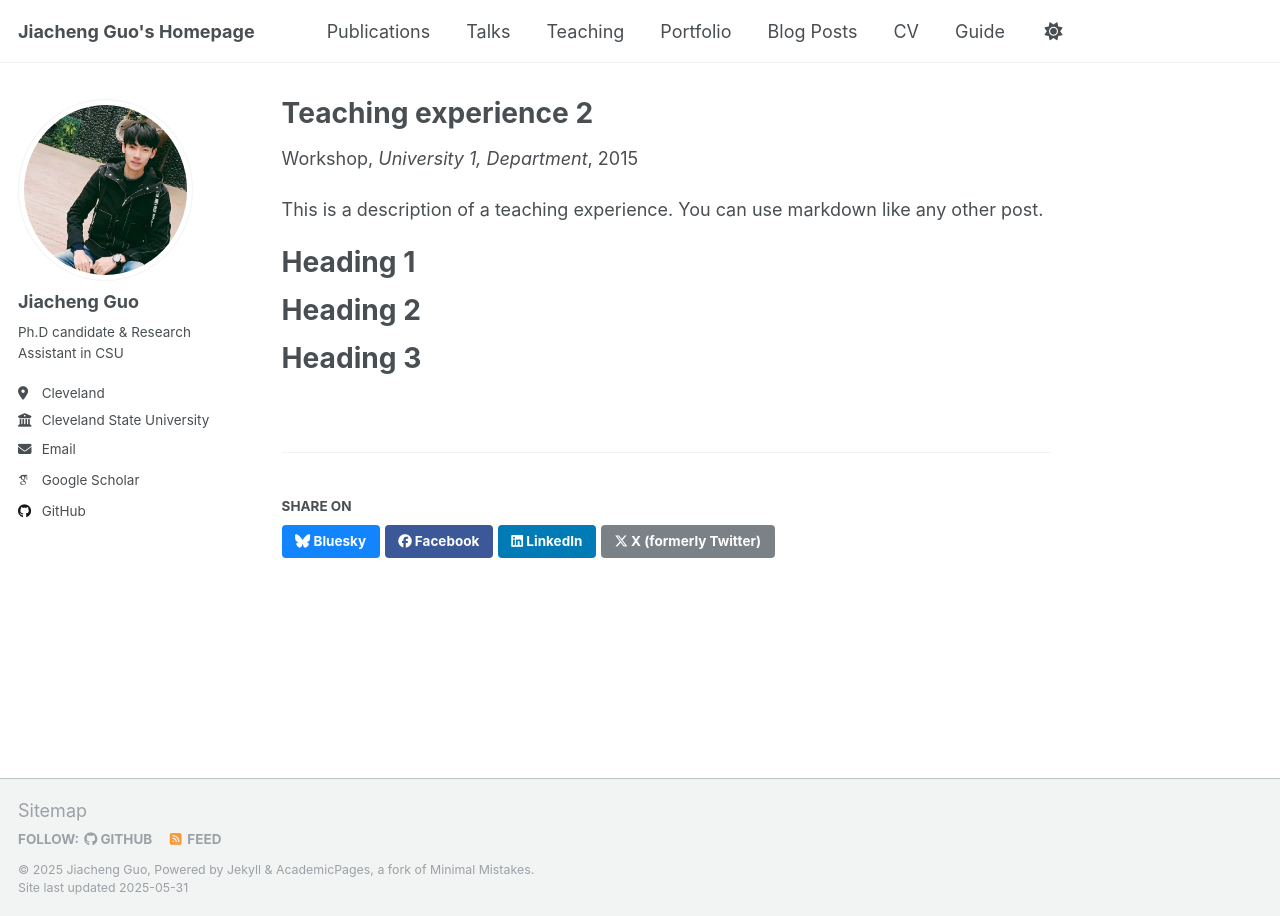
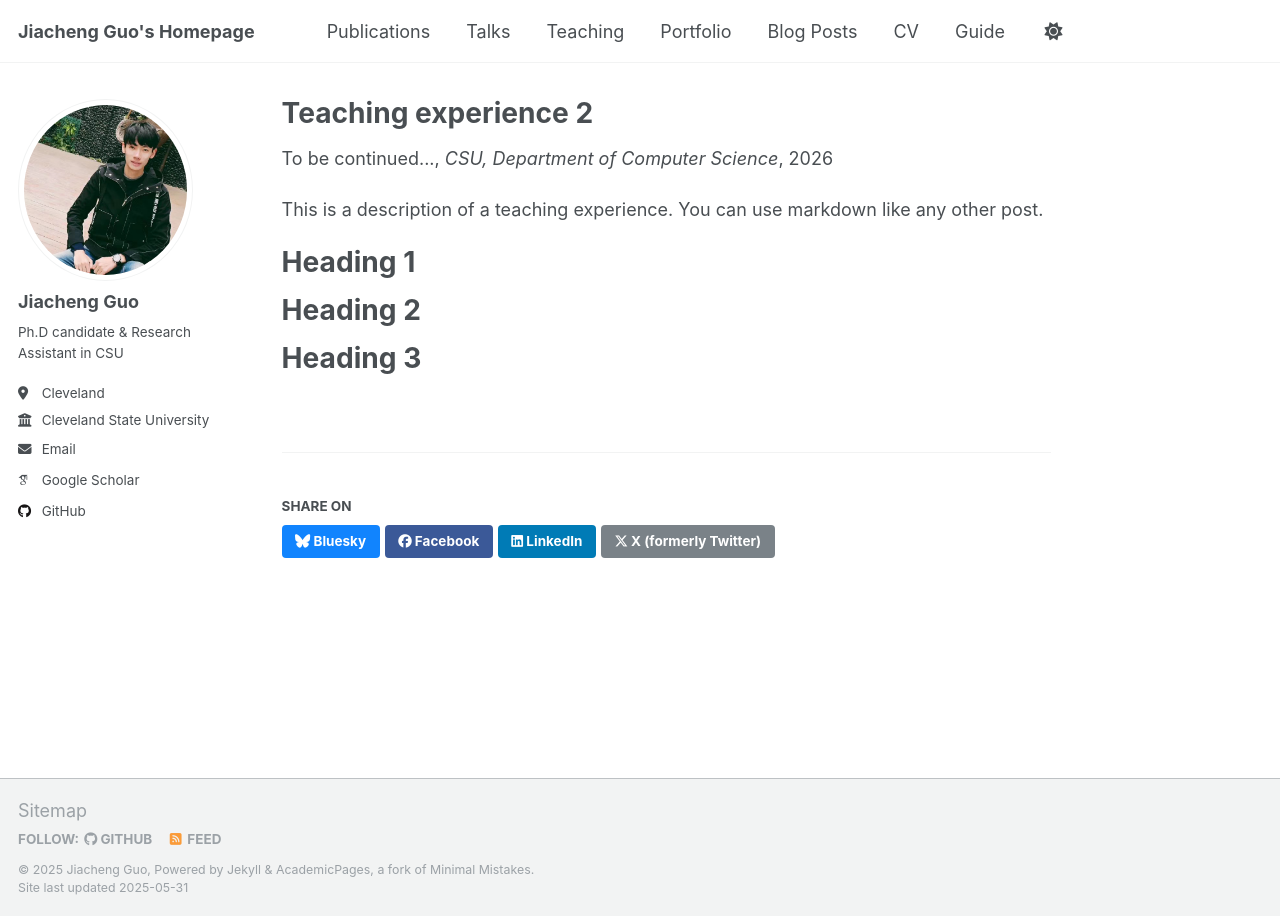
Before and after one commit to EngravedMemories/jiachengguo2011, a Jekyll site: the page built from _teaching/2026-spring-teaching-2.md, in a window 1280 px wide. Built offline with Jekyll 4.4.1, drawn with Linux system fonts in a browser that asks for light colours; some web fonts are replaced; a file with an impossible date is left out.

Commit message:
Update and rename 2015-spring-teaching-2.md to 2026-spring-teaching-2.md

```diff
--- a/_teaching/2015-spring-teaching-2.md
+++ b/_teaching/2026-spring-teaching-2.md
@@ -1,11 +1,11 @@
 ---
 title: "Teaching experience 2"
 collection: teaching
-type: "Workshop"
-permalink: /teaching/2015-spring-teaching-1
-venue: "University 1, Department"
-date: 2015-01-01
-location: "City, Country"
+type: "To be continued..."
+permalink: /teaching/2026-spring-teaching-2
+venue: "CSU, Department of Computer Science"
+date: 2026-01-01
+location: "Cleveland, USA"
 ---
 
 This is a description of a teaching experience. You can use markdown like any other post.
```
